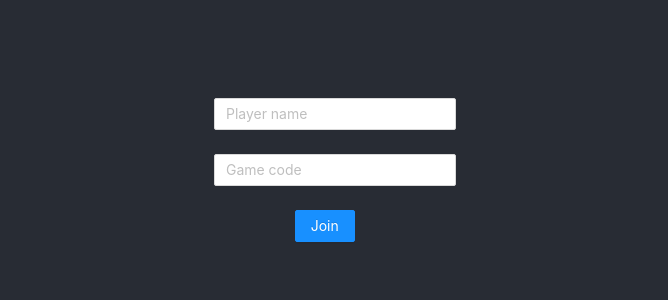
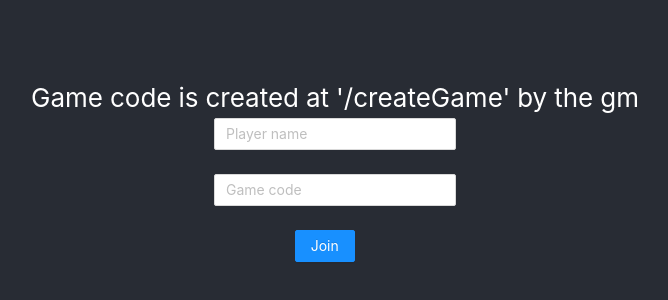
Before and after one commit to TLUPeterson/parliamentapp, a React (Create React App) app: page /join in a window 1280 px wide. Shown: the part 218-518 px from the top of the page, without its empty margins (305-973 px from the left). Built offline with nearby package versions, Linux system fonts and the light colour scheme.

Commit message:
Test for vercel deployment

```diff
--- a/src/pages/JoinGame/JoinGame.js
+++ b/src/pages/JoinGame/JoinGame.js
@@ -12,7 +12,7 @@ function JoinGame(){
   return (
     <div className="Home">
       <header className="App-header">
-
+        <>Game code is created at '/createGame' by the gm</>
         <div id="blockbutton">
         <JoinGameComp />
         </div>
```
